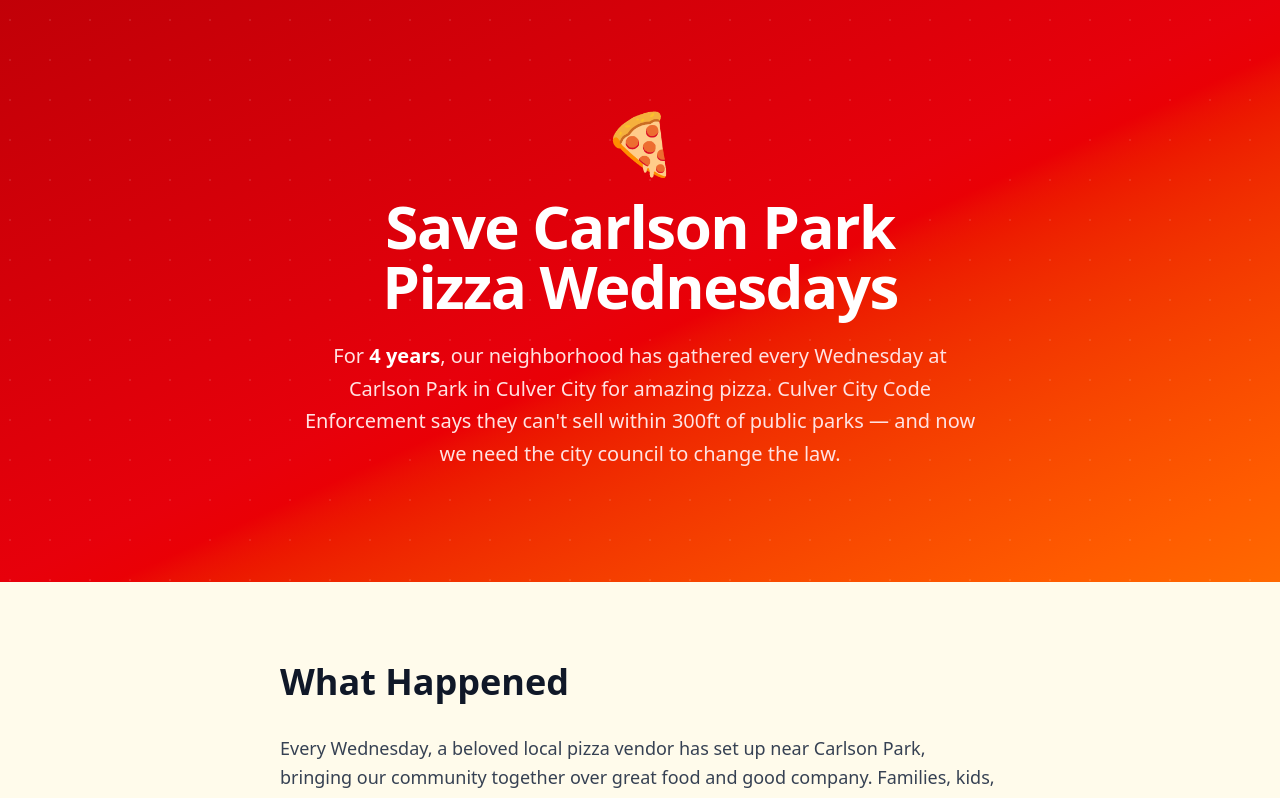
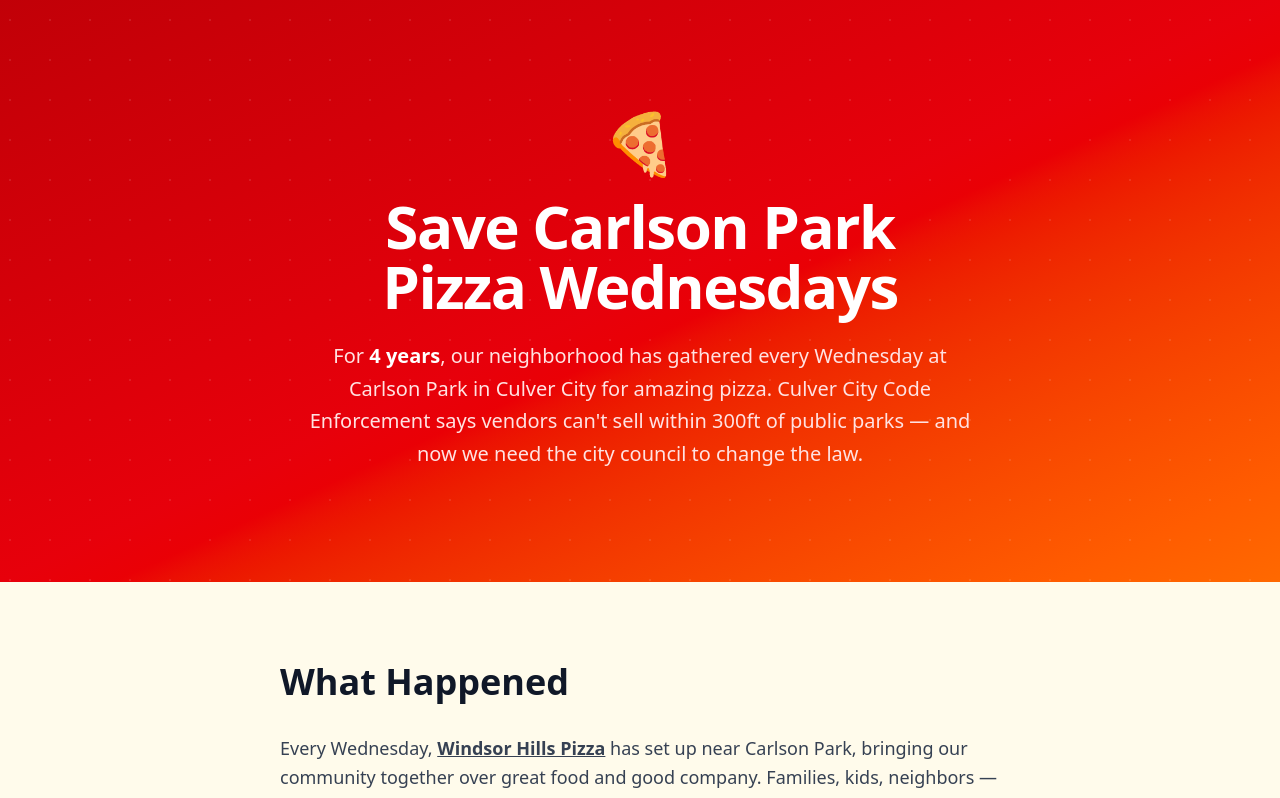
Before and after one commit to jamesalmeida/carlson-park-pizza, a Next.js app: page / in a window 1280 px wide. Shown: the top 798 px of the page. Built offline with nearby package versions, Linux system fonts and the light colour scheme.

Commit message:
feat: name-drop Windsor Hills Pizza with link

```diff
--- a/src/app/page.tsx
+++ b/src/app/page.tsx
@@ -53,7 +53,7 @@
           <p className="mx-auto mt-6 max-w-2xl text-lg leading-relaxed text-red-100 sm:text-xl">
             For <strong className="text-white">4 years</strong>, our neighborhood has gathered every Wednesday
             at Carlson Park in Culver City for amazing pizza. Culver City Code Enforcement
-            says they can&apos;t sell within 300ft of public parks — and now we need the
+            says vendors can&apos;t sell within 300ft of public parks — and now we need the
             city council to change the law.
           </p>
         </div>
@@ -64,7 +64,7 @@
         <h2 className="text-3xl font-bold text-gray-900 sm:text-4xl">What Happened</h2>
         <div className="mt-8 space-y-5 text-lg leading-relaxed text-gray-700">
           <p>
-            Every Wednesday, a beloved local pizza vendor has set up near Carlson Park,
+            Every Wednesday, <a href="https://windsorhillspizza.com/" target="_blank" rel="noopener noreferrer" className="underline font-semibold hover:text-gray-900">Windsor Hills Pizza</a> has set up near Carlson Park,
             bringing our community together over great food and good company. Families,
             kids, neighbors — it&apos;s become a cornerstone of our neighborhood for
             four years.
```
